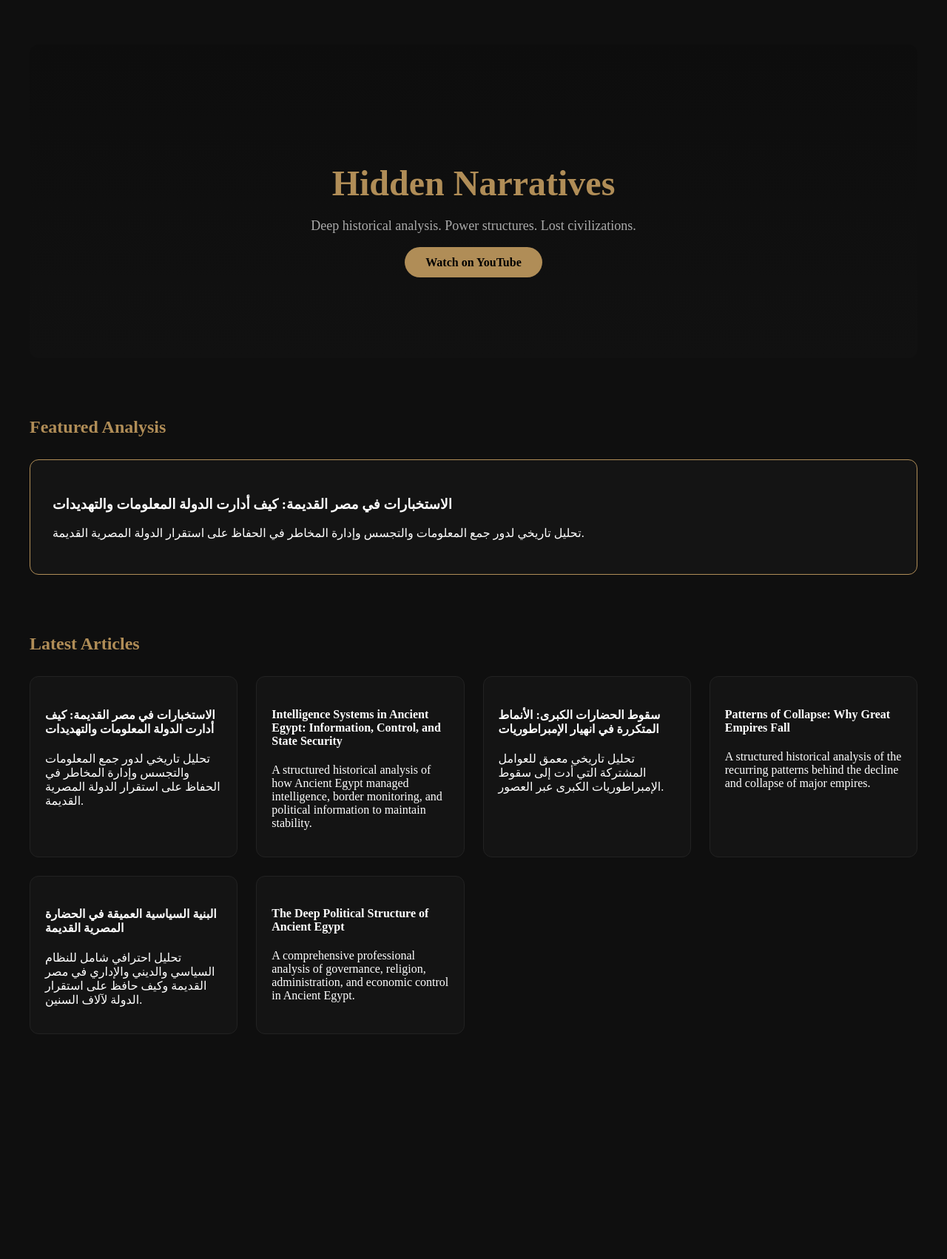
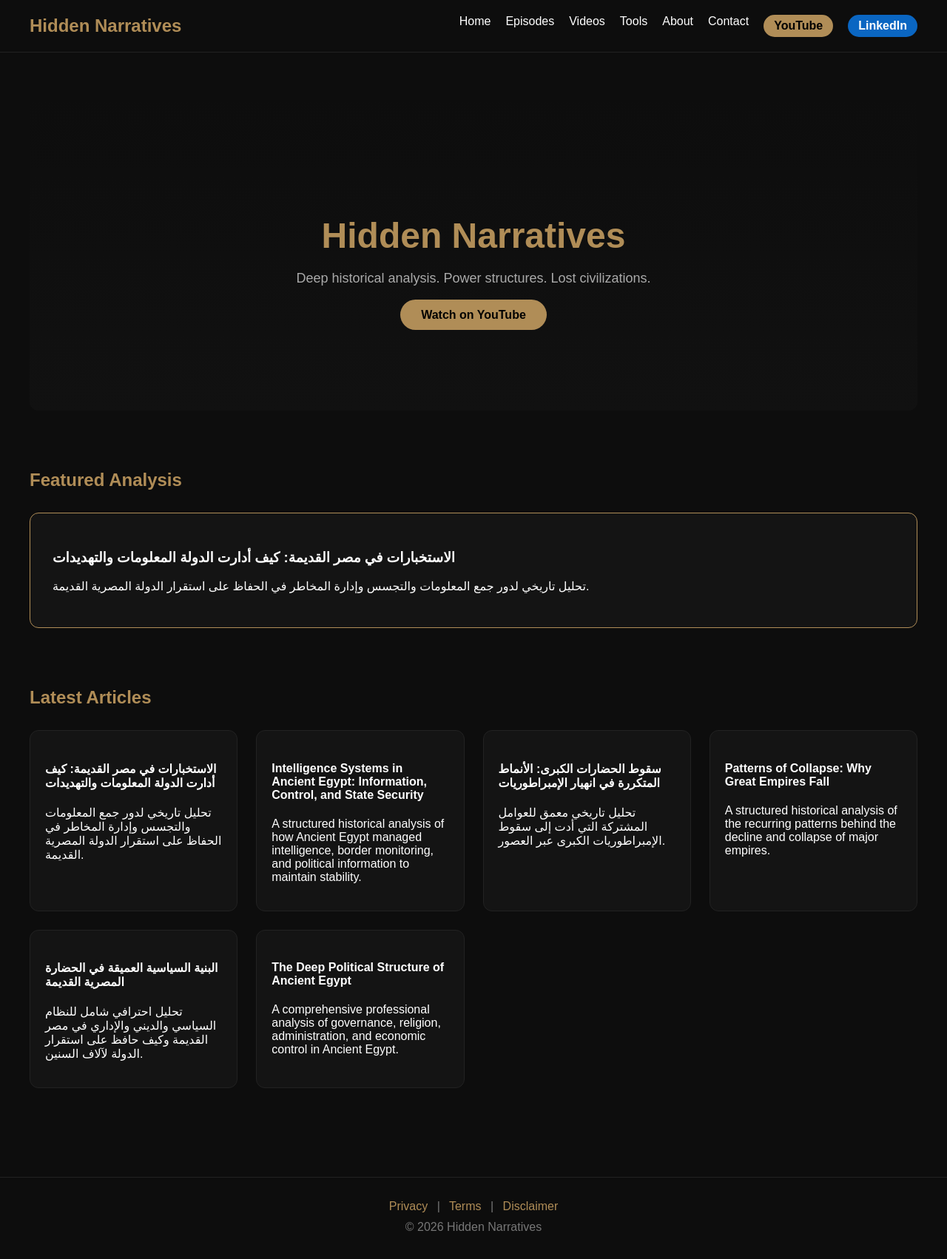
Before and after one commit to mohamedalaa7785-cpu/hidden-narratives, a Next.js app: page / in a window 1280 px wide. Shown: the top 1702 px of the page at 74% size. Before the commit the page ends 1458 px from the top, so only its background shows below. Built offline with nearby package versions, Linux system fonts and the light colour scheme.

Commit message:
fix layout module error

```diff
--- a/app/layout.tsx
+++ b/app/layout.tsx
@@ -1,9 +1,11 @@
 import "./globals.css"
 import type { Metadata } from "next"
+import Link from "next/link"
+import React from "react"
 
 export const metadata: Metadata = {
   title: "Hidden Narratives",
-  description: "Dark historical documentaries and mysterious stories.",
+  description: "Dark historical documentaries and mysterious stories."
 }
 
 export default function RootLayout({
@@ -13,9 +15,116 @@ export default function RootLayout({
 }) {
   return (
     <html lang="en">
-      <body>
+      <body style={bodyStyle}>
+        <header style={headerStyle}>
+          <h2 style={logoStyle}>Hidden Narratives</h2>
+
+          <nav style={navStyle}>
+            <Link href="/" style={navLink}>Home</Link>
+            <Link href="/episodes" style={navLink}>Episodes</Link>
+            <Link href="/videos" style={navLink}>Videos</Link>
+            <Link href="/tools" style={navLink}>Tools</Link>
+            <Link href="/about" style={navLink}>About</Link>
+            <Link href="/contact" style={navLink}>Contact</Link>
+
+            <a
+              href="https://www.youtube.com/channel/UCIq_kU6XE1WuEmQXKaGF6ow"
+              target="_blank"
+              rel="noopener noreferrer"
+              style={youtubeBtn}
+            >
+              YouTube
+            </a>
+
+            <a
+              href="https://www.linkedin.com/in/muhammed-alaa-0169b3385"
+              target="_blank"
+              rel="noopener noreferrer"
+              style={linkedinBtn}
+            >
+              LinkedIn
+            </a>
+          </nav>
+        </header>
+
         {children}
+
+        <footer style={footerStyle}>
+          <div>
+            <Link href="/privacy" style={footerLink}>Privacy</Link> |
+            <Link href="/terms" style={footerLink}> Terms</Link> |
+            <Link href="/disclaimer" style={footerLink}> Disclaimer</Link>
+          </div>
+
+          <p style={{ marginTop: 10 }}>
+            © {new Date().getFullYear()} Hidden Narratives
+          </p>
+        </footer>
       </body>
     </html>
   )
 }
+
+/* STYLES */
+
+const bodyStyle: React.CSSProperties = {
+  margin: 0,
+  background: "#0d0d0d",
+  color: "white",
+  fontFamily: "Arial, sans-serif"
+}
+
+const headerStyle: React.CSSProperties = {
+  padding: "20px 40px",
+  display: "flex",
+  justifyContent: "space-between",
+  alignItems: "center",
+  borderBottom: "1px solid #222"
+}
+
+const logoStyle: React.CSSProperties = {
+  margin: 0,
+  color: "#b08d57"
+}
+
+const navStyle: React.CSSProperties = {
+  display: "flex",
+  gap: "20px"
+}
+
+const navLink: React.CSSProperties = {
+  color: "white",
+  textDecoration: "none"
+}
+
+const youtubeBtn: React.CSSProperties = {
+  padding: "6px 14px",
+  background: "#b08d57",
+  color: "#000",
+  borderRadius: "20px",
+  textDecoration: "none",
+  fontWeight: "bold"
+}
+
+const linkedinBtn: React.CSSProperties = {
+  padding: "6px 14px",
+  background: "#0A66C2",
+  color: "#fff",
+  borderRadius: "20px",
+  textDecoration: "none",
+  fontWeight: "bold"
+}
+
+const footerStyle: React.CSSProperties = {
+  padding: "30px",
+  textAlign: "center",
+  borderTop: "1px solid #222",
+  marginTop: "60px",
+  color: "#777"
+}
+
+const footerLink: React.CSSProperties = {
+  color: "#b08d57",
+  textDecoration: "none",
+  margin: "0 8px"
+      }
```
